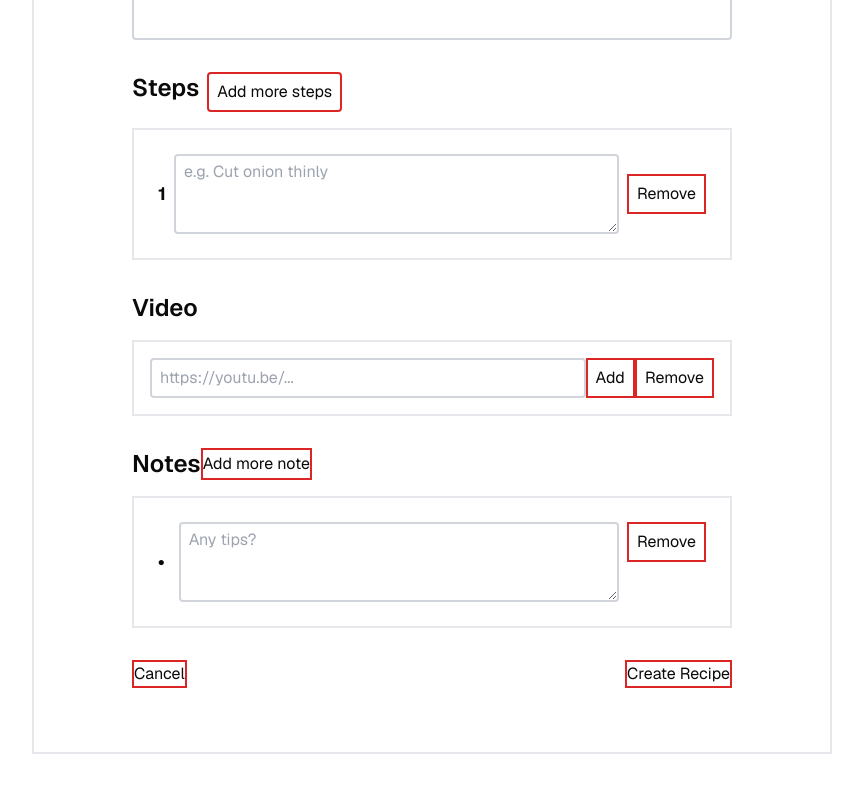
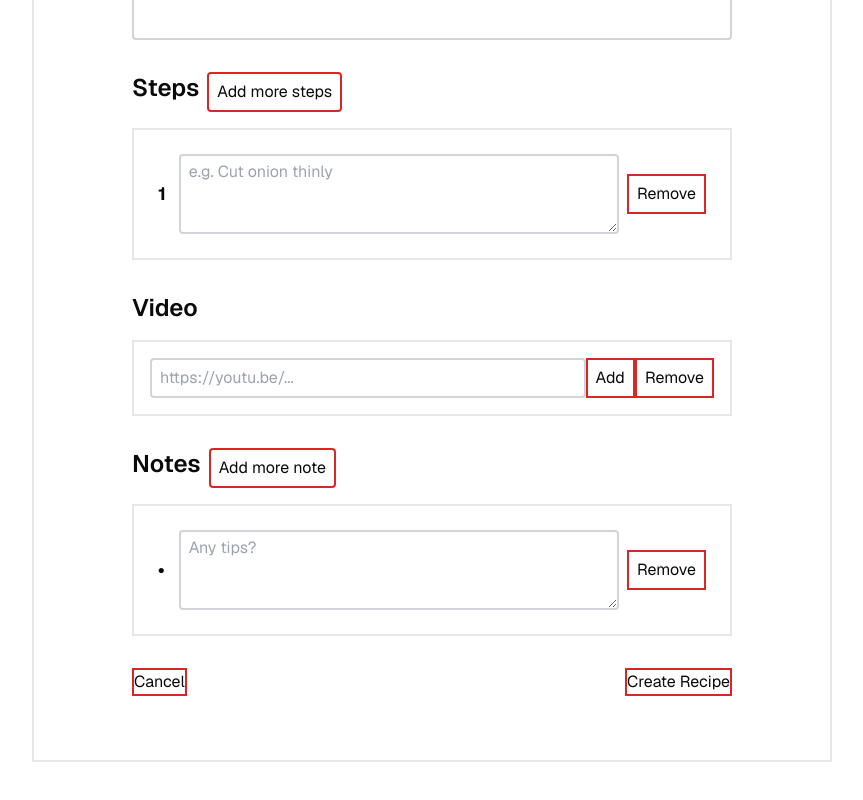
Before and after one commit to day-lee/recipe-project, a Next.js app: page /recipes/new-test in a window 1280 px wide. Shown: the part 1100-1900 px from the top of the page, without its empty margins (208-1071 px from the left). Built offline with nearby package versions, Linux system fonts and the light colour scheme.

Commit message:
Add dynamic note

```diff
--- a/app/(routes)/recipes/components/NewRecipeForm.tsx
+++ b/app/(routes)/recipes/components/NewRecipeForm.tsx
@@ -27,7 +27,7 @@ export function NewRecipeForm() {
             steps: [{id: 1, photo_id: 1, desc: "" }],
             img_link: "",
             external_link: "",
-            note: "",
+            note: [{id: 1, desc:""}],
             // main_ingredient_amount: "" ,
             // main_ingredient_name: "",
             // main_ingredient_unit: ""
@@ -77,12 +77,10 @@ export function NewRecipeForm() {
                 desc: step.desc,
                 photo_id: 1,
               })),
-              note: data.note,
-            //   note: data.note.map((n, idx) => ({
-            //     id: idx + 1,
-            //     desc: n.desc,
-            //     photo_id: null,
-            //   }))
+              note: data.note.map((item, idx) => ({
+                id: idx + 1,
+                desc: item.desc,
+              }))
             //   main_ingredient_name: "",
             //   main_ingredient_amount: "" ,
             //   main_ingredient_unit: ""
@@ -94,9 +92,13 @@ export function NewRecipeForm() {
         } finally{
             setIsSubmitting(false)
         }}
-    const { fields, append, remove } = useFieldArray({
+    const { fields: stepFields, append: appendStep, remove: removeStep } = useFieldArray({
         control,
         name: "steps"
+    });
+    const { fields: noteFields, append: appendNote, remove: removeNote } = useFieldArray({
+        control,
+        name: "note"
     })
     return (
     <main className='min-h-screen lg:min-w-[800px] flex flex-col m-2 p-8 lg:m-10 items-center border-2 border-gray-200'>
@@ -263,19 +265,19 @@ export function NewRecipeForm() {
                 <div className='flex flex-row'>
                     <p className='font-semibold lg:text-2xl'>Steps</p>
                     <button type="button"
-                            onClick={() => append({ id: 0, photo_id: 0, desc:""})}
+                            onClick={() => appendStep({ id: 0, photo_id: 0, desc:""})}
                             className='border-2 border-red-600 px-2 h-10 mx-2 rounded-sm'> Add more steps</button>
                 </div>
                 <div className='border-2 border-gray-200 p-2 lg:p-4 my-4'>
-                {fields.map((field, index) => (
+                {stepFields.map((field, index) => (
                     <div key={field.id} className='flex flex-row m-2 items-center'>
-                        <div className='flex items-center w-2 font-bold text-lg'>{index + 1}</div>
+                        <div className='flex items-center w-4 font-bold text-lg'>{index + 1}</div>
                         <textarea
                             maxLength={150}
                             placeholder="e.g. Cut onion thinly"
                             {...register(`steps.${index}.desc` as const)}
                             className='border-2 border-gray-300 mx-2 px-2 py-1 rounded-sm w-full h-16 resize-y min-h-20 max-h-32'/>
-                        <button type="button" className='border-2 border-red-600 px-2 h-10' onClick={() => remove(index)}> Remove</button>
+                        <button type="button" className='border-2 border-red-600 px-2 h-10' onClick={() => removeStep(index)}> Remove</button>
                     </div>
                 ))}
                 </div>
@@ -312,19 +314,21 @@ export function NewRecipeForm() {
             <section>
                 <div className='flex flex-row'>
                     <p className='font-semibold lg:text-2xl'>Notes</p>
-                    <button className='border-2 border-red-600'> Add more note </button>
+                    <button type="button"
+                            onClick={() => appendNote({ id: 0, desc:""})}
+                            className='border-2 border-red-600 px-2 h-10 mx-2 rounded-sm'> Add more note</button>
                 </div>
                 <div className='border-2 border-gray-200 p-2 lg:p-4 my-4'>
-                    {/* <div className='my-4 p-2'> {note.map((item:Note) => <li key={item.id}>{item.desc}</li>)} </div> */}
-                    <div className='flex flex-row m-2'>
-                    <div className='flex items-center w-4 font-bold text-lg'> • </div>
-                    <label htmlFor="note"></label>
-                    <textarea
-                     maxLength={100}
-                    {...register('note')}
-                    className='border-2 w-full border-gray-300  mx-2 px-2 py-1 pl-2 rounded-sm resize-y min-h-20 max-h-24' id="note" placeholder="Any tips?" />
-                    <button type="button" className='border-2 border-red-600 px-2 h-10' onClick={() => remove(index)}> Remove</button>
-                </div>
+                {noteFields.map((field, index) => (
+                    <div key={field.id} className='flex flex-row m-2 items-center'>
+                        <div className='flex items-center w-4 font-bold text-lg'> • </div>
+                        <textarea
+                            maxLength={100}
+                            {...register(`note.${index}.desc` as const)}
+                            className='border-2 w-full border-gray-300  mx-2 px-2 py-1 pl-2 rounded-sm resize-y min-h-20 max-h-24' id="note" placeholder="Any tips?" />
+                        <button type="button" className='border-2 border-red-600 px-2 h-10' onClick={() => removeNote(index)}> Remove</button>
+                    </div>
+                ))}
                 </div>
             </section>
             <div className='flex justify-between my-8'>
--- a/app/types/types.ts
+++ b/app/types/types.ts
@@ -55,7 +55,7 @@ export interface Recipe {
     steps: Step[];
     img_link: string;
     external_link: string;
-    note: string;
+    note: Note[];
     // main_ingredient_name: string;
     // main_ingredient_amount: string;
     // main_ingredient_unit: string;
```
